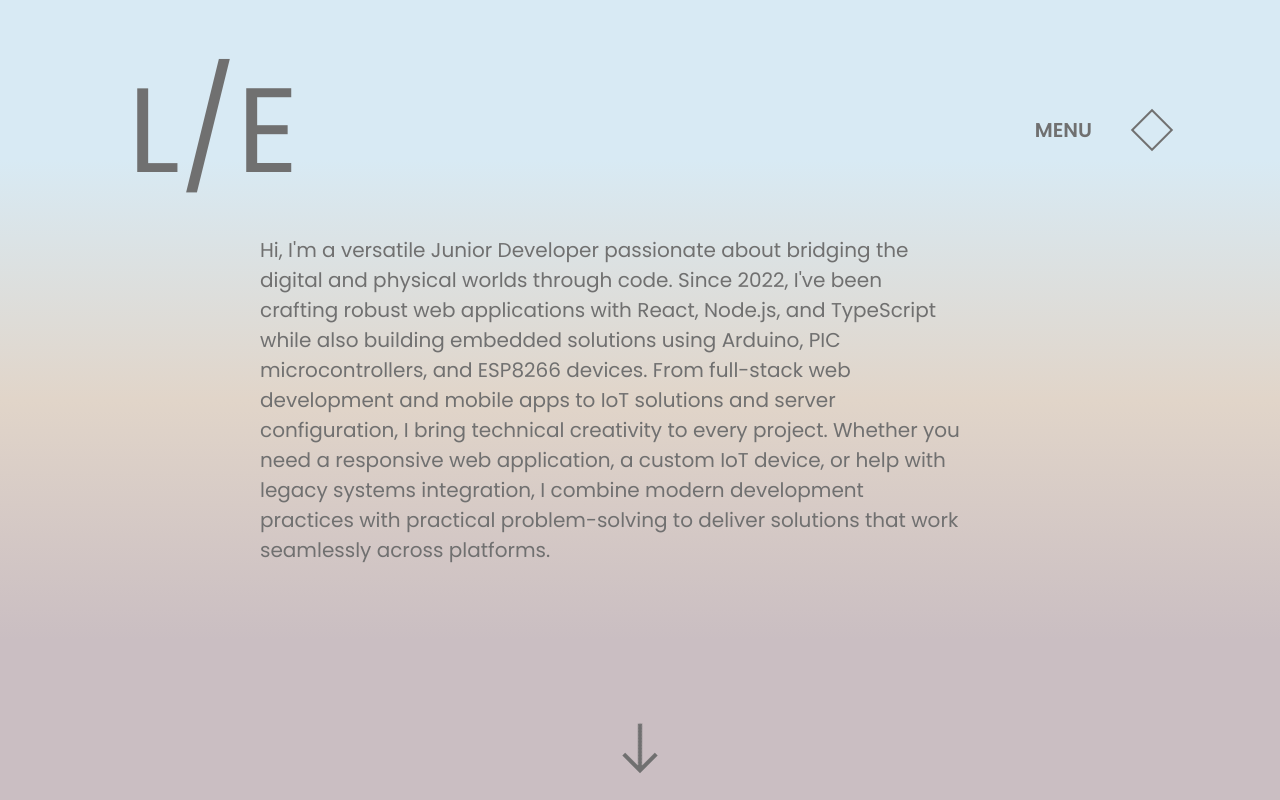
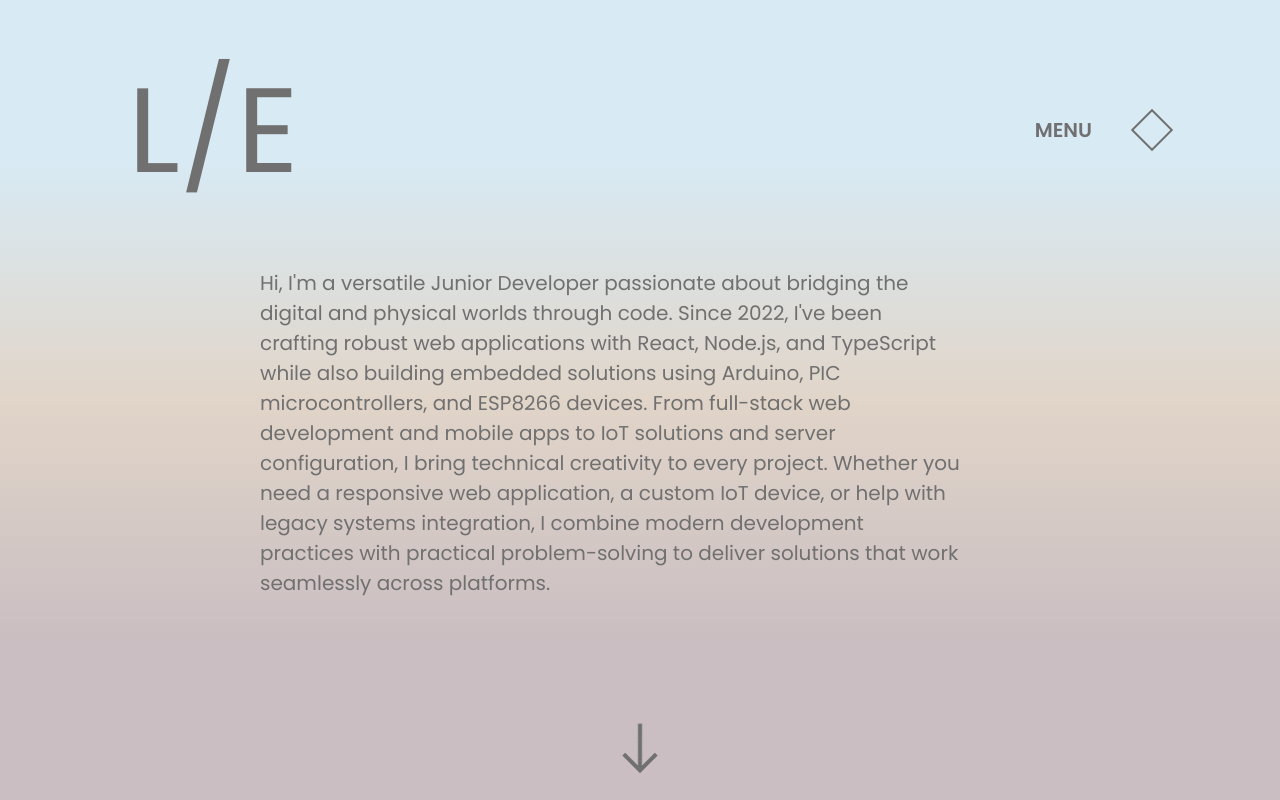
Before and after one commit to Louis-Eiden/Louis-Eiden.github.io, a React (Create React App) app: page /projects in a window 1280 px wide. Shown: the top 800 px of the page. Built offline with nearby package versions, Linux system fonts and the light colour scheme.

Commit message:
changed summary and uploaded new CV and Lebenslauf

```diff
--- a/src/pages/About.jsx
+++ b/src/pages/About.jsx
@@ -431,7 +431,7 @@ const timelineData = [
       "utilizing modern technologies. My expertise spans front-end development with React and TypeScript, " +
       "back-end solutions using Django with custom OAuth and REST APIs, and mobile applications. " +
       "I've implemented IoT solutions using C++ for ESP8266 chips and configured server environments " +
-      "with Docker containers, SSH, and firewall settings. My technical versatility extends to database management, " +
+      "with Docker containers, Nginx Reverse Proxy, and firewall settings. My technical versatility extends to database management, " +
       "having set up and maintained MySQL servers on Raspberry Pi. Currently focused on mobile application development using Bun, " +
       "TypeScript, and React, I continuously expand my skills across the full development stack.",
     text_de:
@@ -439,7 +439,7 @@ const timelineData = [
       "Meine Expertise umfasst Frontend-Entwicklung mit React und TypeScript, Backend-Lösungen mit Django " +
       "inklusive eigener OAuth- und REST-API-Implementierungen sowie Mobile-Anwendungen. " +
       "Ich habe IoT-Lösungen mit C++ für ESP8266-Chips umgesetzt und Serverumgebungen " +
-      "mit Docker-Containern, SSH und Firewall-Einstellungen konfiguriert. " +
+      "mit Docker-Containern, Nginx Reverse Proxy und Firewall-Einstellungen konfiguriert. " +
       "Meine technische Vielseitigkeit erstreckt sich auf Datenbankverwaltung, " +
       "wobei ich alte MySQL-Server auf aktuellen Raspberry Pi eingerichtet und gewartet habe. " +
       "Derzeit konzentriere ich mich auf die Entwicklung mobiler Anwendungen mit Bun, TypeScript und React " +
--- a/src/pages/Home.jsx
+++ b/src/pages/Home.jsx
@@ -132,7 +132,7 @@ export default function Home() {
           <motion.div
             initial={{
               opacity: 0,
-              y: isMobile ? "-50%" : "-50%",
+              y: isMobile ? "-40%" : "-40%",
               x: isMobile ? -100 : 100,
             }}
             whileInView={{ opacity: 1, x: 0 }}
```
